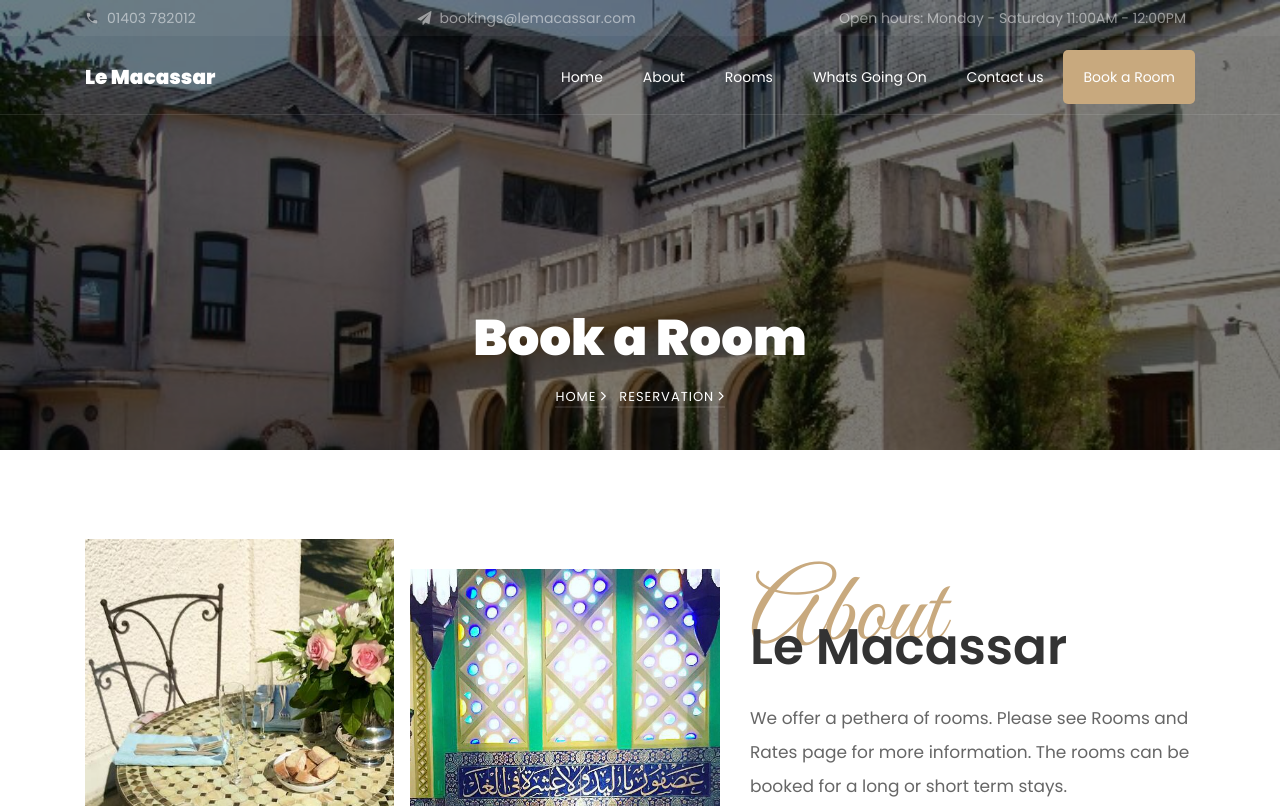
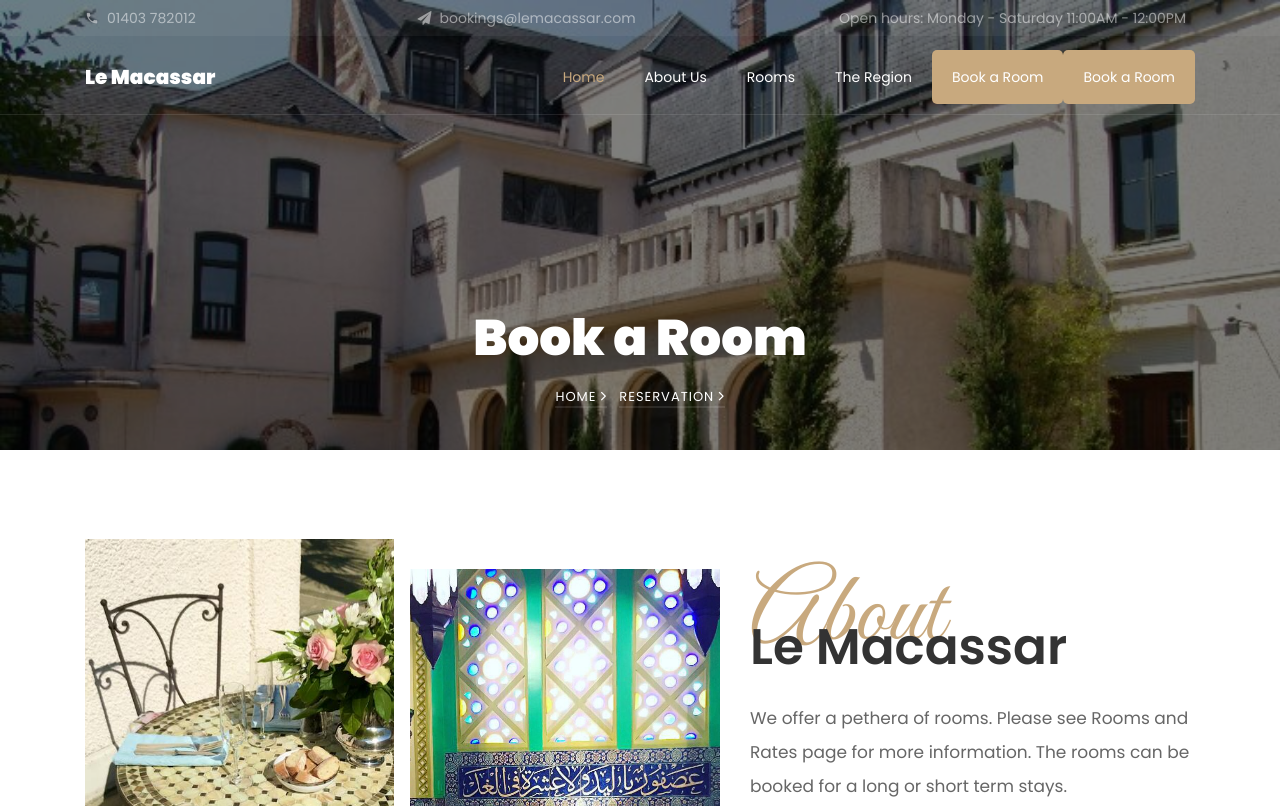
Before and after one commit to jamesganley/LaMac, a plain HTML site: page reservation.html in a window 1280 px wide. Shown: the top 806 px of the page. Drawn offline with Linux system fonts and the light colour scheme; some packages are replaced by stand-ins of ours; no server answers; files whose address does not match are found by name.

Commit message:
Add files via upload

```diff
--- a/reservation.html
+++ b/reservation.html
@@ -53,16 +53,16 @@
 	    <div class="container">
 	      <a class="navbar-brand" href="index.html">Le Macassar</a>
 	      <button class="navbar-toggler" type="button" data-toggle="collapse" data-target="#ftco-nav" aria-controls="ftco-nav" aria-expanded="false" aria-label="Toggle navigation">
-	        <span class="oi oi-menu"></span> Menu
+	        <span class="oi oi-menu"></span> Reservation
 	      </button>
 
 	      <div class="collapse navbar-collapse" id="ftco-nav">
 	        <ul class="navbar-nav ml-auto">
-            <li class="nav-item"><a href="index.html" class="nav-link">Home</a></li>
-	        	<li class="nav-item"><a href="about.html" class="nav-link">About</a></li>
-	        	<li class="nav-item"><a href="menu.html" class="nav-link">Rooms</a></li>
-	        	<li class="nav-item"><a href="blog.html" class="nav-link">Whats Going On</a></li>
-	          <li class="nav-item"><a href="contact.html" class="nav-link">Contact us</a></li>
+            <li class="nav-item active"><a href="index.html" class="nav-link">Home</a></li>
+	        	<li class="nav-item"><a href="about.html" class="nav-link">About Us</a></li>
+	        	<li class="nav-item"><a href="room.html" class="nav-link">Rooms</a></li>
+	        	<li class="nav-item"><a href="region.html" class="nav-link">The Region</a></li>
+	          <li class="nav-item cta"><a href="reservation.html" class="nav-link">Book a Room</a></li>
 	          <li class="nav-item cta"><a href="reservation.html" class="nav-link">Book a Room</a></li>
 	        </ul>
 	      </div>
@@ -263,9 +263,7 @@
         <div class="row">
           <div class="col-md-12 text-center">
 
-            <p><!-- Link back to Colorlib can't be removed. Template is licensed under CC BY 3.0. -->
-  Copyright &copy;<script>document.write(new Date().getFullYear());</script> All rights reserved | This template is made with <i class="icon-heart" aria-hidden="true"></i> by <a href="https://colorlib.com" target="_blank">Colorlib</a>
-  <!-- Link back to Colorlib can't be removed. Template is licensed under CC BY 3.0. --></p>
+
           </div>
         </div>
       </div>
```
